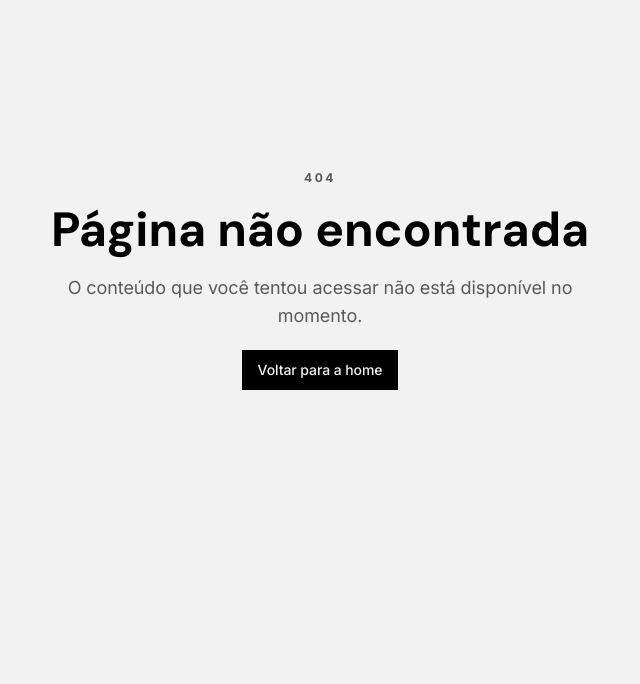
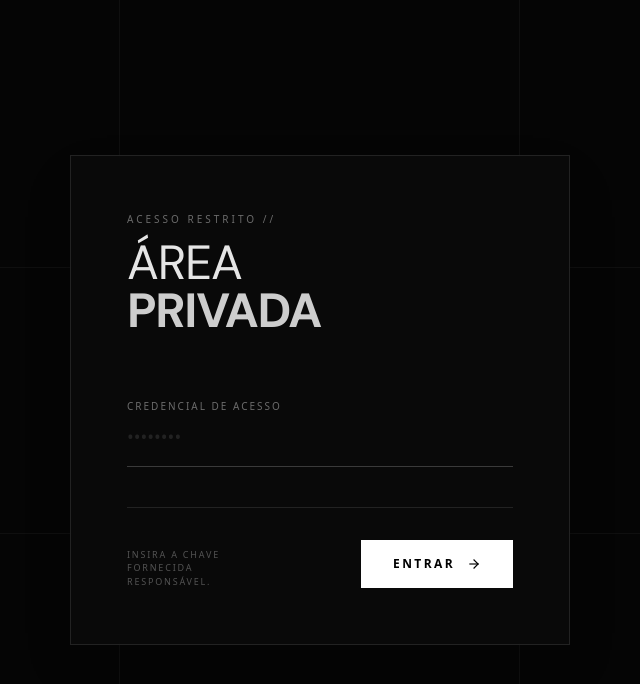
Before and after one commit to eduardogenes-imts/site-well, a Next.js app: page /login in a window 1280 px wide. Before the commit this address had no page. Shown: the top 684 px of the page, without its empty margins (320-960 px from the left). Built offline with nearby package versions, Linux system fonts and the light colour scheme.

Commit message:
feat: adicionar tela de bloqueio e middleware

```diff
--- /dev/null
+++ b/src/app/login/actions.ts
@@ -0,0 +1,24 @@
+'use server'
+
+import { cookies } from 'next/headers'
+import { redirect } from 'next/navigation'
+
+export async function loginAction(formData: FormData) {
+  const password = formData.get('password')
+
+  // A senha para acessar será "admin" provisoriamente ou lida da variável de ambiente
+  const VALID_PASSWORD = process.env.SITE_PASSWORD || 'welldone'
+
+  if (password === VALID_PASSWORD) {
+    const cookieStore = await cookies();
+    cookieStore.set('site-auth', 'true', {
+      httpOnly: true,
+      secure: process.env.NODE_ENV === 'production',
+      maxAge: 60 * 60 * 24 * 7 // 1 semana
+    })
+
+    redirect('/')
+  }
+
+  return { error: 'Senha incorreta' }
+}
--- /dev/null
+++ b/src/app/login/page.tsx
@@ -0,0 +1,91 @@
+'use client'
+
+import { useState } from 'react'
+import { loginAction } from './actions'
+import { Button } from '@/components/ui/button'
+
+export default function LoginPage() {
+  const [error, setError] = useState<string | null>(null)
+  const [loading, setLoading] = useState(false)
+
+  async function handleSubmit(formData: FormData) {
+    setLoading(true)
+    setError(null)
+    const res = await loginAction(formData)
+    if (res?.error) {
+      setError(res.error)
+      setLoading(false)
+    }
+  }
+
+  return (
+    <div className="relative flex min-h-[100dvh] bg-[#050505] text-[#e5e5e5] font-sans selection:bg-white selection:text-black overflow-hidden">
+      {/* Structural Grid Background */}
+      <div className="absolute inset-0 pointer-events-none flex justify-center">
+        <div className="w-full max-w-[1200px] h-full border-x border-white/[0.04] relative flex">
+          <div className="h-full w-1/3 border-r border-white/[0.04]"></div>
+          <div className="h-full w-1/3 border-r border-white/[0.04]"></div>
+          <div className="absolute top-1/3 w-full h-px border-t border-white/[0.04]"></div>
+          <div className="absolute top-2/3 w-full h-px border-t border-white/[0.04]"></div>
+        </div>
+      </div>
+
+      <div className="relative z-10 w-full max-w-[500px] m-auto p-10 md:p-14 bg-[#0a0a0a]/90 backdrop-blur-xl border border-white/10 shadow-2xl">
+        <div className="mb-16">
+          <p className="text-[10px] tracking-[0.3em] uppercase text-white/40 mb-3 block">
+            Acesso Restrito //
+          </p>
+          <h1 className="text-4xl md:text-5xl font-light tracking-tight uppercase leading-none">
+            Área<br />
+            <span className="font-semibold text-white/80">Privada</span>
+          </h1>
+        </div>
+
+        <form action={handleSubmit} className="flex flex-col gap-10">
+          <div className="relative group">
+            <label htmlFor="password" className="text-[10px] tracking-[0.2em] uppercase text-white/40 mb-2 block">
+              Credencial de Acesso
+            </label>
+            <input
+              id="password"
+              name="password"
+              type="password"
+              placeholder="••••••••"
+              required
+              className="w-full pb-4 text-lg tracking-[0.4em] bg-transparent border-0 border-b border-white/20 focus:outline-none focus:border-white focus:ring-0 placeholder:text-white/10 placeholder:tracking-normal transition-colors rounded-none appearance-none"
+            />
+          </div>
+
+          {error && (
+            <div className="text-[10px] tracking-[0.2em] uppercase text-red-500/80 animate-in fade-in">
+              [ Erro: {error} ]
+            </div>
+          )}
+
+          <div className="flex justify-between items-end pt-8 border-t border-white/10">
+            <div className="text-[9px] tracking-[0.2em] text-white/30 uppercase max-w-[150px]">
+              Insira a chave fornecida responsável.
+            </div>
+
+            <button
+              type="submit"
+              className="group relative flex items-center justify-center h-12 px-8 text-xs font-semibold tracking-[0.2em] uppercase text-black bg-white hover:bg-neutral-200 transition-all duration-300 disabled:opacity-50 disabled:cursor-not-allowed rounded-none"
+              disabled={loading}
+            >
+              {loading ? (
+                <span className="animate-pulse">Aguarde...</span>
+              ) : (
+                <div className="flex items-center gap-3">
+                  <span>Entrar</span>
+                  <svg xmlns="http://www.w3.org/2000/svg" width="14" height="14" viewBox="0 0 24 24" fill="none" stroke="currentColor" strokeWidth="2" strokeLinecap="square" strokeLinejoin="miter" className="transition-transform duration-300 group-hover:translate-x-1">
+                    <path d="M5 12h14"/><path d="m12 5 7 7-7 7"/>
+                  </svg>
+                </div>
+              )}
+            </button>
+          </div>
+        </form>
+      </div>
+    </div>
+  )
+}
--- /dev/null
+++ b/src/middleware.ts
@@ -0,0 +1,31 @@
+import { NextResponse } from 'next/server'
+import type { NextRequest } from 'next/server'
+
+export function middleware(request: NextRequest) {
+  const isAuth = request.cookies.has('site-auth')
+  const isLoginPage = request.nextUrl.pathname === '/login'
+
+  if (!isAuth && !isLoginPage) {
+    return NextResponse.redirect(new URL('/login', request.url))
+  }
+
+  if (isAuth && isLoginPage) {
+    return NextResponse.redirect(new URL('/', request.url))
+  }
+
+  return NextResponse.next()
+}
+
+export const config = {
+  matcher: [
+    /*
+     * Match all request paths except for the ones starting with:
+     * - api (API routes)
+     * - _next/static (static files)
+     * - _next/image (image optimization files)
+     * - favicon.ico (favicon file)
+     * - imagens da pasta public (images/)
+     */
+    '/((?!api|_next/static|_next/image|favicon.ico|images/).*)',
+  ],
+}
```
